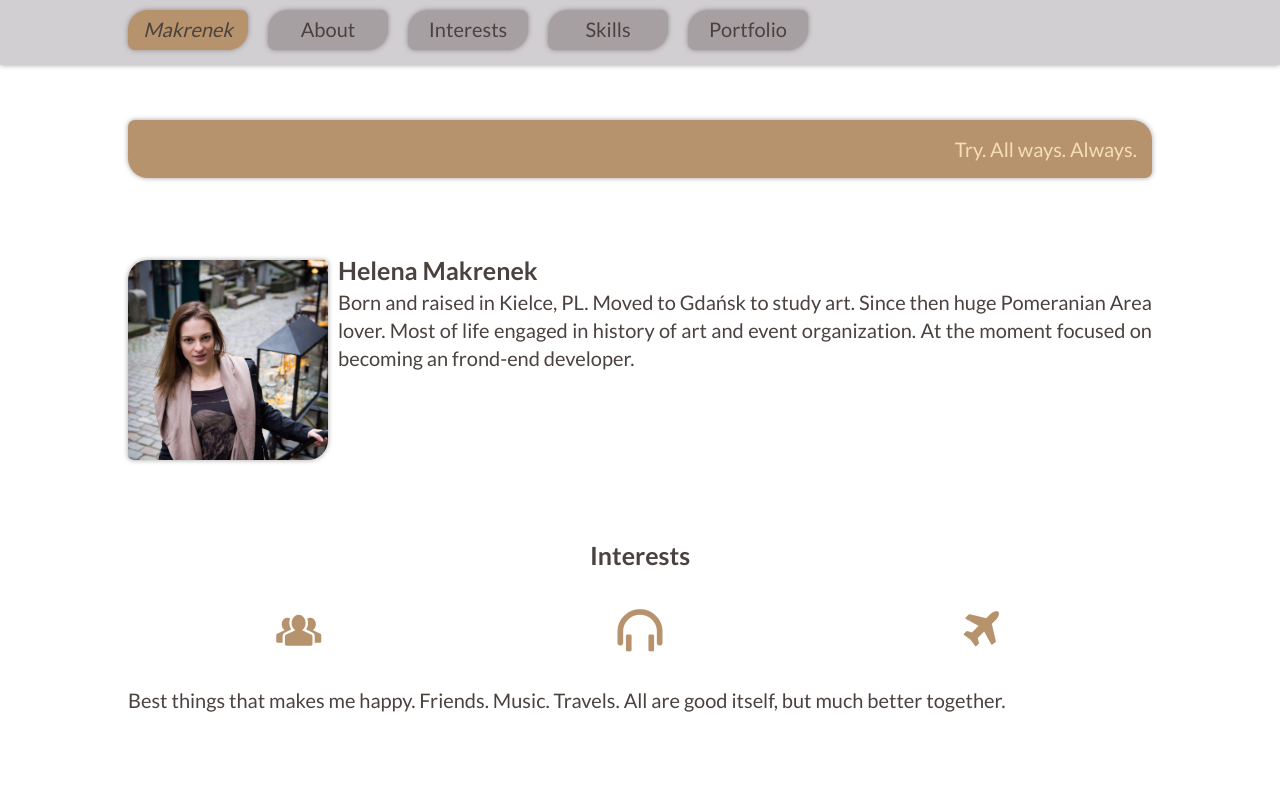
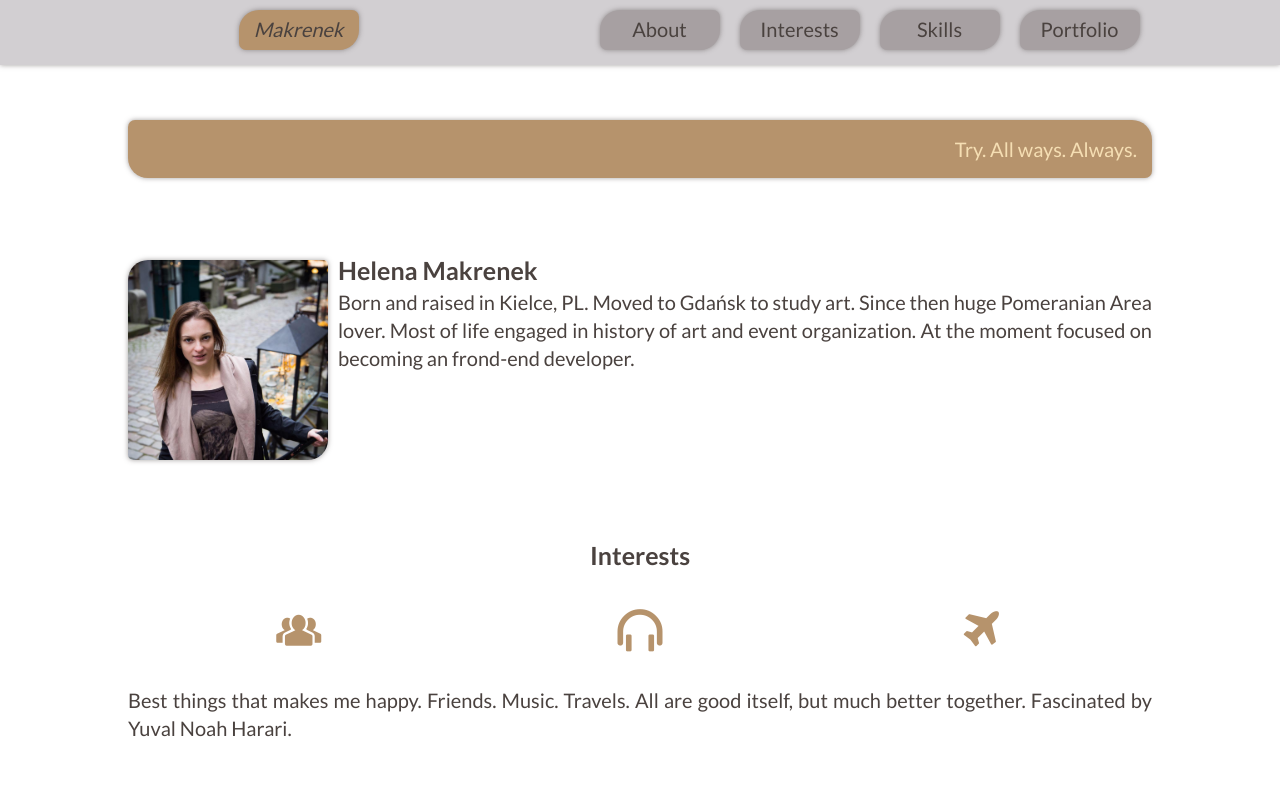
Before and after one commit to Makrenek/firstPage, a plain HTML site: page index.html in a window 1280 px wide. Shown: the top 786 px of the page. Drawn offline with Linux system fonts and the light colour scheme.

Commit message:
navigation modified

```diff
--- a/index.html
+++ b/index.html
@@ -13,12 +13,16 @@
 
 <body id="home">
     <nav class="nav shadow">
+        <div>
             <p class="logo logo--hover shadow"><a href="#home"><em>Makrenek</em></a></p>
+        </div>
+        <div>
             <p class="nav__button nav__button--hover shadow"><a href="#about">About</a></p>
             <p class="nav__button nav__button--hover shadow"><a href="#interests">Interests</a></p>
             <p class="nav__button nav__button--hover shadow"><a href="#skills">Skills</a></p>
             <p class="nav__button nav__button--hover shadow"><a href="#portfolio">Portfolio</a></p>
             <p class="clear"></p>
+        </div>
     </nav>
     <header>
         <p class="header shadow"> Try. All ways. Always.</p>
@@ -42,7 +46,7 @@
                 <i class="icon-flight"></i>
             </div>
             <article> Best things that makes me happy. Friends. Music. Travels. All are good itself, but much better
-                together.
+                together. Fascinated by Yuval Noah Harari.
             </article>
         </section>
         <section id="skills" class="article">
--- a/style.css
+++ b/style.css
@@ -21,6 +21,10 @@ body{
     position: sticky;
     top: 0;
     z-index: 999;
+    display: flex;
+    flex-direction: row;
+    justify-content: space-around;
+
 }
 
 .shadow{
@@ -204,4 +208,6 @@ a:active {
     background-color: #a7a0a2;
     padding-right: 20%;
     color: wheat;
+    padding-top: 3px;
+    padding-bottom: 5px;
 }
```
Lines whose indentation alone changed are shown as unchanged.
